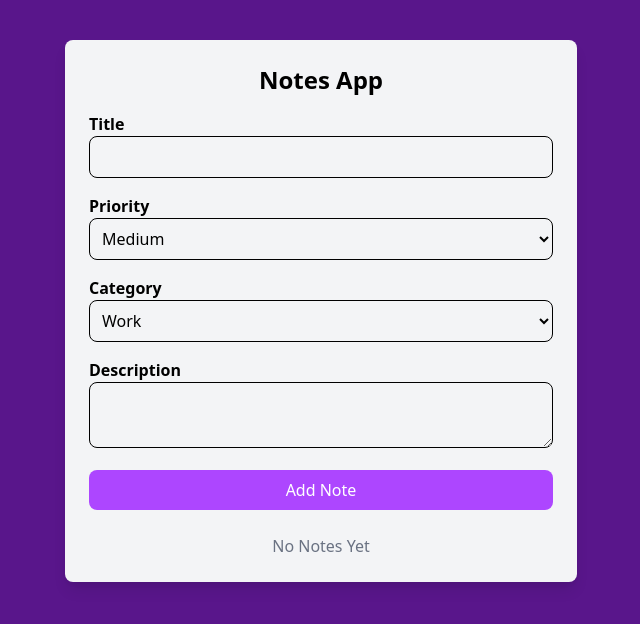
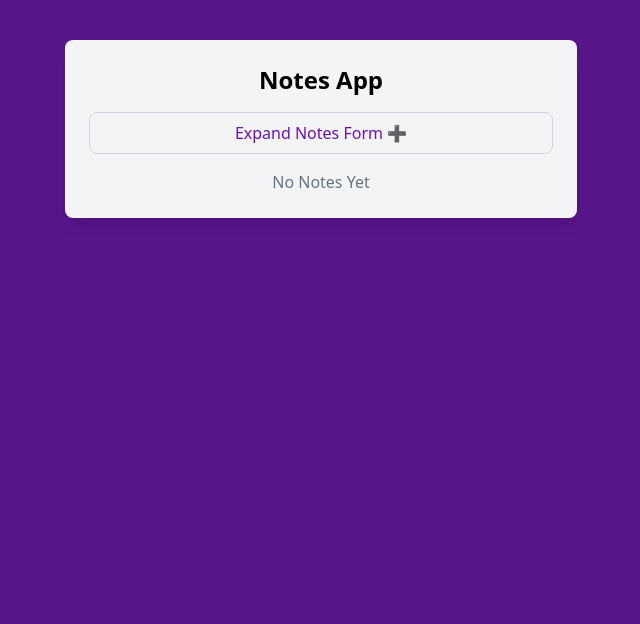
Before and after one commit to MohamadYab/notes-app, a React (Vite) app: page / in a window 1280 px wide. Shown: the top 624 px of the page, without its empty margins (319-959 px from the left). Built offline with nearby package versions, Linux system fonts and the light colour scheme.

Commit message:
Made Note Form Collapsible

```diff
--- a/src/components/NoteForm.jsx
+++ b/src/components/NoteForm.jsx
@@ -9,6 +9,7 @@
 
 function NoteForm({ notes = [], setNotes}) {
   const [formData, setFormData] = useState(initialFormData);
+  const [isFormVisible, setIsFormVisible] = useState(false);
 
   function handleChange(e) {
     setFormData((prevData) => ({
@@ -31,6 +32,14 @@
   const resetFormData = () => setFormData(initialFormData);
 
   return (
+    <>
+      <button
+        className="w-full bg-gray-100 border border-gray-300 text-purple-800 py-2 rounded-lg cursor-pointer hover:bg-purple-200 hover:border-purple-300 transition mb-4"
+        onClick={() => setIsFormVisible(!isFormVisible)}
+      >
+        { isFormVisible ? 'Collapse' : 'Expand' } Notes Form { isFormVisible ? '➖' : '➕' }
+      </button>
+      { isFormVisible && (
         <form onSubmit={handleSubmit} className="mb-6">
           <div className="mb-4">
             <label
@@ -108,6 +117,8 @@
             Add Note
           </button>
         </form>
+      )}
+    </>
   )
 }
 
```
Lines whose indentation alone changed are shown as unchanged.
